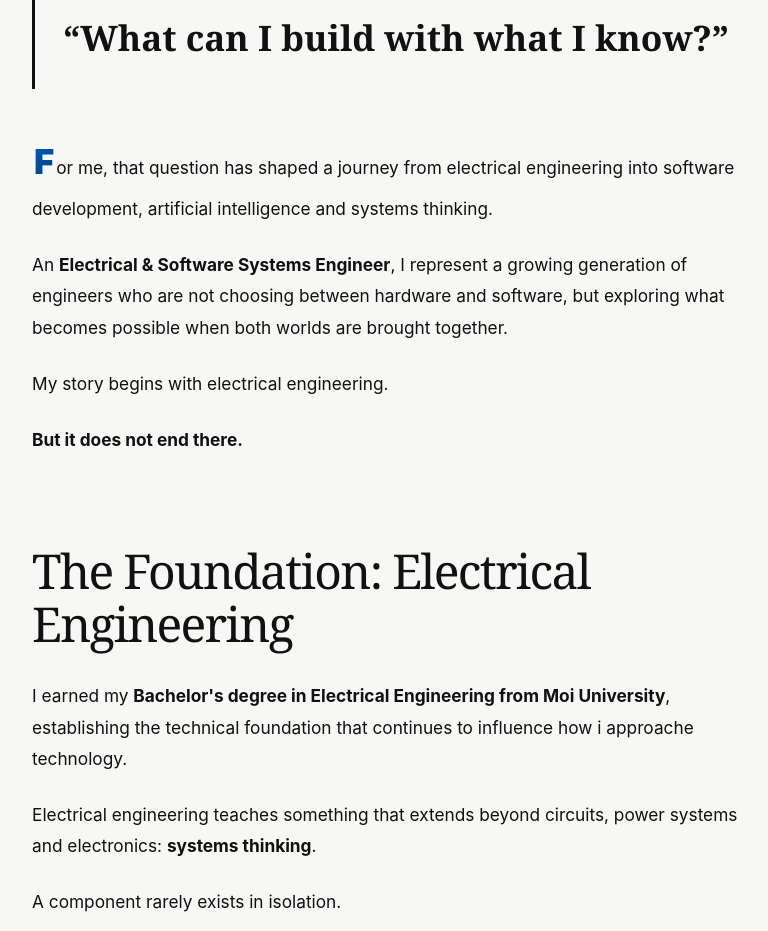
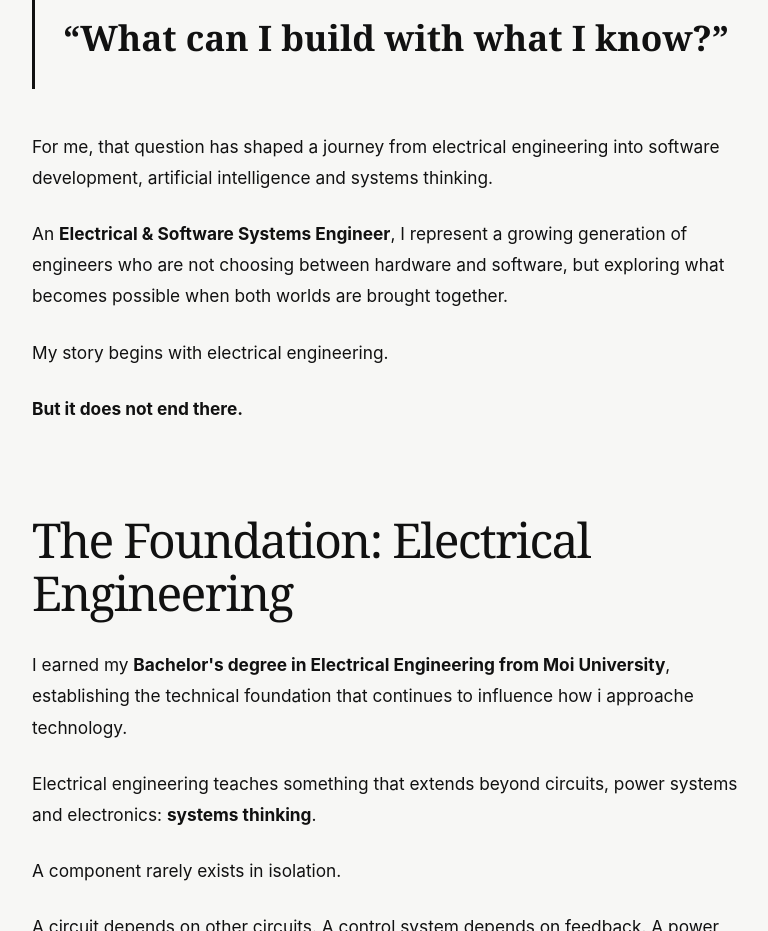
Before and after one commit to Shadrack-hue/Article1, a plain HTML site: page index.html in a window 1280 px wide. Shown: the part 1420-2351 px from the top of the page, without its empty margins (248-1016 px from the left). Drawn offline with Linux system fonts and the light colour scheme.

Commit message:
Remove bold-F class from index.html
Removed bold-F class and adjusted text formatting.

```diff
--- a/index.html
+++ b/index.html
@@ -283,15 +283,6 @@
   background-color: #0052a3;
   transform: translateY(-1px);
 }
-.bold-F {
-  display: inline-block;
-  font-size: 2em;
-  font-weight: 900;
-  background: linear-gradient(135deg, #0066cc, #003366);
-  -webkit-background-clip: text;
-  -webkit-text-fill-color: transparent;
-  padding: 0 2px;
-}
 </style>
 </head>
 
@@ -334,7 +325,7 @@
       </div>
 
       <p>
-        <span class="bold-F">F</span>or me, that question has shaped a journey
+        For me, that question has shaped a journey
         from electrical engineering into software development, artificial
         intelligence and systems thinking.
       </p>
```
